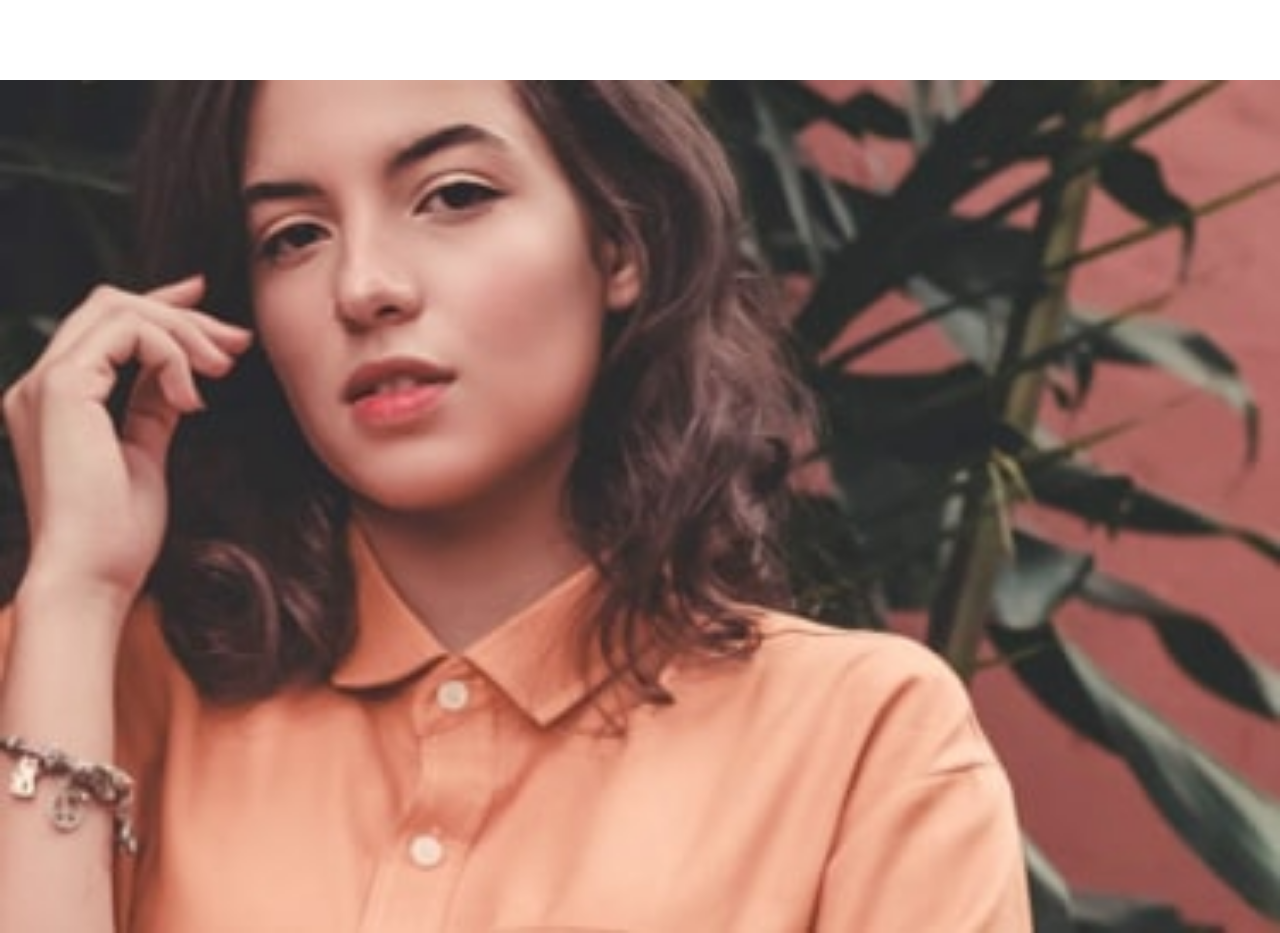
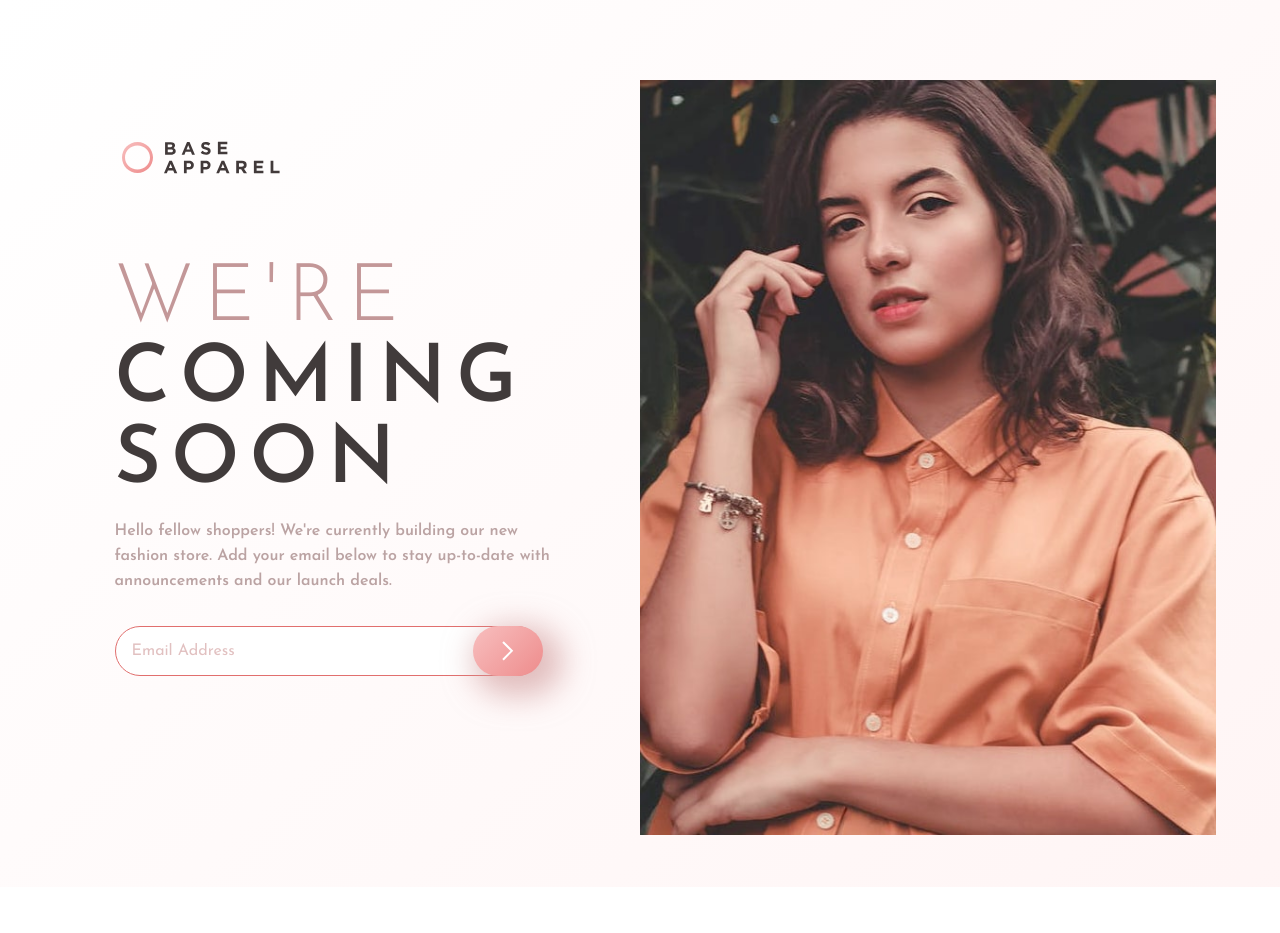
Before and after one commit to gwtpraveen/base-apparel-comming-soon-page, a plain HTML site: page index.html in a window 1280 px wide. Shown: the top 933 px of the page. After the commit the page ends 887 px from the top, so only its background shows below. Drawn offline with Linux system fonts and the light colour scheme.

Commit message:
final version v1.0.0

```diff
--- a/index.html
+++ b/index.html
@@ -13,18 +13,22 @@
 </head>
 <body>
 
-  <main>
-    <img src="./images/hero-mobile.jpg" alt="" class="hero-img">
+  <main class="container">
+    <img src="./images/logo.svg" alt="" class="logo">
+    <picture>
+      <source media="(min-width: 800px)" srcset="./images/hero-desktop.jpg">
+      <img src="./images/hero-mobile.jpg" alt="" class="hero-img">
+    </picture>
     <div class="hero-body">
+      <img src="./images/logo.svg" alt="" class="hero-text-logo">
       <h1 class="h1"><span>We're<br></span> coming<br> soon</h1>
       <p class="discription">
-        Hello fellow shoppers! We're currently building our new fashion store.
-        Add your email below to stay up-to-date with announcements and our launch deals.
+        Hello fellow shoppers! We're currently building our new fashion store. Add your email below to stay up-to-date with announcements and our launch deals.
       </p>
 
-      <form class="email">
+      <form class="email" method="post">
         <div class="form-group">
-          <input type="email" name="email" id="email" placeholder="Email Address" class="email-inputfeild">
+          <input type="text" name="email" id="email" placeholder="Email Address" class="email-inputfeild">
           <button class="email-submitBtn"><img src="./images/icon-arrow.svg" alt="arror icon for submit button"></button>
           <p class="email-error">Please provide a valid email</p>
           <img src="./images/icon-error.svg" alt="error icon" class="error-icon">
@@ -32,5 +36,6 @@
       </form>
     </div>
   </main>
+  <script src="script.js"></script>
 </body>
 </html>
--- /dev/null
+++ b/script.js
@@ -0,0 +1,21 @@
+const form = document.querySelector(".email");
+const errorIcon = document.querySelector(".error-icon");
+const errorMessage = document.querySelector(".email-error");
+const heroBody = document.querySelector(".hero-body");
+
+
+form.addEventListener("submit", e => {
+    let reg = /^[a-zA-Z0-9.!#$%&’*+/=?^_`{|}~-]+@[a-zA-Z0-9-]+(?:\.[a-zA-Z0-9-]+)*$/
+    e.preventDefault();
+    const targetElVal = e.target.firstElementChild.firstElementChild.value
+    if (!targetElVal.match(reg)) {
+        errorIcon.style.display = "block";
+        errorMessage.style.display = "block";
+    } else {
+        errorIcon.style.display = "none";
+        errorMessage.style.display = "none";
+        setTimeout(() => {
+            form.innerHTML = "<h2 style='color: hsl(0, 6%, 24%)'>We'll be in touch</h2>"
+        }, 1000)
+    }
+})
--- a/style.scss
+++ b/style.scss
@@ -2,16 +2,10 @@ $Desaturated-Red: hsl(0, 36%, 70%);
 $Soft-Red: hsl(0, 93%, 68%);
 
 // ### Neutral
-
 $Dark-Grayish-Red: hsl(0, 6%, 24%);
 
 // ### Gradients
 $gradient-angle : 135deg;
-$gradient-type: Linear;
-
-// - Linear, 135deg, from hsl(0, 0%, 100%), hsl(0, 100%, 98%)
-// - Linear, 135deg, from hsl(0, 80%, 86%), hsl(0, 74%, 74%)
-
 * {
     margin: 0;
     padding: 0;
@@ -20,6 +14,18 @@ $gradient-type: Linear;
 
 body {
     font-family: 'Josefin Sans', sans-serif;
+    padding-bottom: 3rem;
+    background-image: linear-gradient(135deg, hsl(0, 0%, 100%), hsl(0, 100%, 98%));
+}
+
+.logo {
+    position: absolute;
+    top: 25px;
+    left: 15vw;
+}
+
+.hero-text-logo {
+    display: none;
 }
 
 .hero-img {
@@ -38,6 +44,7 @@ body {
         text-transform: uppercase;
         letter-spacing: 10px;
         color: #413b3b;
+        line-height: 47px;
 
         span {
             font-weight: 300;
@@ -49,6 +56,7 @@ body {
     .discription {
         width: 95%;
         margin: 1rem auto 0;
+        line-height: 25px;
         // color: $Dark-Grayish-Red;
         color: #bba3a3;
         font-weight: 600;
@@ -61,6 +69,8 @@ body {
             position: relative;
             width: 90%;
             margin: auto;
+            display: flex;
+            align-items: center;
 
             .email-inputfeild {
                 width: 100%;
@@ -69,6 +79,7 @@ body {
                 padding: 0 1rem;
                 border-radius: 25px;
                 border: 1px solid #e16f6e;
+                caret-color: #e16f6e;
 
                 &::placeholder {
                     font-family: 'Josefin Sans', sans-serif;
@@ -78,13 +89,13 @@ body {
                 }
 
                 &:active, &:focus {
-                    outline: none;
+                    outline: 1px solid #e16f6e;
                 }
             }
 
             .email-submitBtn {
                 position: absolute;
-                right: 0;
+                right: -1px;
                 top: 0;
                 height: 50px;
                 padding: 0 1.8rem;
@@ -98,7 +109,6 @@ body {
                 box-shadow: 10px 10px 30px 10px hsla(0, 36%, 70%, 0.611);
 
                 &:hover {
-                    // background-image: linear-gradient(135deg, hsl(0, 0%, 100%), hsl(0, 100%, 98%));
                     opacity: .8;
                 }
             }
@@ -109,13 +119,72 @@ body {
                 left: 10px;
                 font-size: .9rem;
                 color: #cd827f;
+                display: none;
             }
 
             .error-icon {
                 position: absolute;
-                bottom: -30px;
-                right: 0;
+                top: 50%;
+                transform: translateY(-50%);
+                right: 78px;
+                display: none;
             }
         }
     }
 }
+
+@media (min-width: 1085px) {
+    body {
+        display: flex;
+        justify-content: center;
+        padding-top: 5rem;
+    }
+
+    .logo {
+        display: none;
+    }
+
+    .container {
+        width: 90%;
+        max-width: 1200px;
+        display: grid;
+        grid-template-columns: 1fr 1fr;
+        position: relative;
+
+        picture {
+            order: 2;
+        }
+
+        .hero-img {
+            margin-top: 0;
+        }
+
+        .hero-body {
+            max-width: 500px;
+            text-align: left;
+
+            .h1 {
+                font-size: 5rem;
+                line-height: 81px;
+            }
+
+            .discription {
+                margin: 1rem 0 0;
+                max-width: 475px;
+            }
+
+            .email {
+                .form-group {
+                    margin: 0;
+                }
+            }
+
+            .hero-text-logo {
+                display: block;
+                position: absolute;
+                top: 8%;
+                left: 5%;
+            }
+        }
+    }
+}
```
Also changed, not shown: Screenshot.png (added), style.css, 2 other files.
